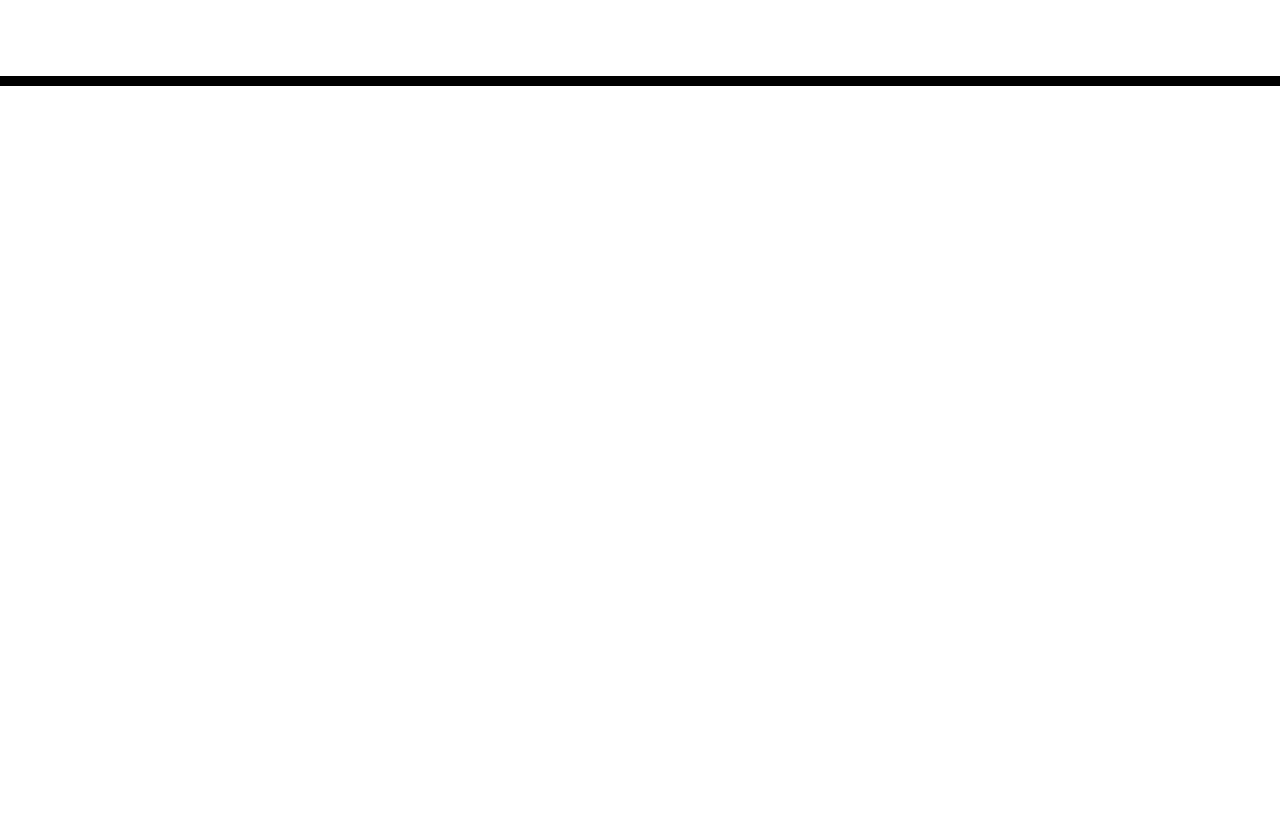
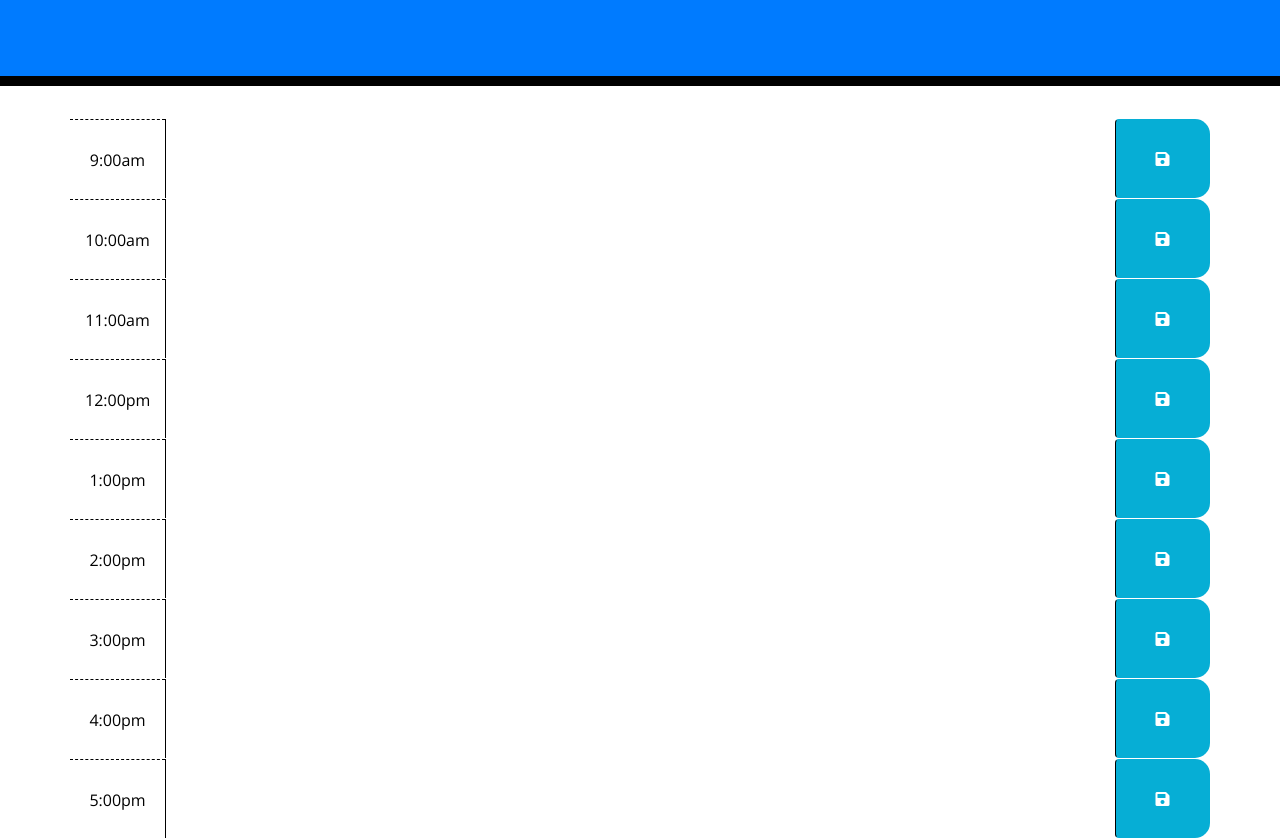
Before and after one commit to BriagasD98/Challenge-5-Work-Day-Scheduler, a plain HTML site: page Develop/index.html in a window 1280 px wide. Shown: the part 182-1020 px from the top of the page. Before the commit the page ends 800 px from the top, so only its background shows below. Drawn offline with nearby package versions, Linux system fonts and the light colour scheme; files that its build step writes are made by us from their sources.

Commit message:
index progress

```diff
--- a/Develop/index.html
+++ b/Develop/index.html
@@ -18,21 +18,105 @@
       href="https://fonts.googleapis.com/css?family=Open+Sans&display=swap"
       rel="stylesheet"
     />
-    <link rel="stylesheet" href="style.css" />
+    <link rel="stylesheet" href="./assets/style.css" />
     <title>Work Day Scheduler</title>
   </head>
 
   <body>
-    <header class="jumbotron">
-      <h1 class="display-3">Work Day Scheduler</h1>
+    <header class="jumbotron bg-primary">
+      <h1 class="display-3 font-weight-bold font-italic text-white">Work Day Scheduler</h1>
       <p class="lead">A simple calendar app for scheduling your work day</p>
-      <p id="currentDay" class="lead"></p>
+      <p id="currentDay" class="lead font-weight-bold text-white"></p>
     </header>
+
     <div class="container">
-      <!-- Timeblocks go here -->
+
+      <!-- Timeblocks Start -->
+      <div id="hour9" class="row time-block">
+        <div class="col-md-1 hour">
+            9:00am
+        </div>
+        <textarea class="col-md-10 description">
+        </textarea>
+        <button class="btn saveBtn col-md-1"><i class="fas fa-save"></i></button>
+      </div>
+
+      <div id="hour10" class="row time-block">
+        <div class="col-md-1 hour">
+            10:00am
+        </div>
+        <textarea class="col-md-10 description">
+        </textarea>
+        <button class="btn saveBtn col-md-1"><i class="fas fa-save"></i></button>
+      </div>
+
+      <div id="hour11" class="row time-block">
+        <div class="col-md-1 hour">
+            11:00am
+        </div>
+        <textarea class="col-md-10 description">
+        </textarea>
+        <button class="btn saveBtn col-md-1"><i class="fas fa-save"></i></button>
+      </div>
+
+      <div id="hour12" class="row time-block">
+        <div class="col-md-1 hour">
+            12:00pm
+        </div>
+        <textarea class="col-md-10 description">
+        </textarea>
+        <button class="btn saveBtn col-md-1"><i class="fas fa-save"></i></button>
+      </div>
+
+      <div id="hour13" class="row time-block">
+        <div class="col-md-1 hour">
+            1:00pm
+        </div>
+        <textarea class="col-md-10 description">
+        </textarea>
+        <button class="btn saveBtn col-md-1"><i class="fas fa-save"></i></button>
+      </div>
+
+      <div id="hour14" class="row time-block">
+        <div class="col-md-1 hour">
+            2:00pm
+        </div>
+        <textarea class="col-md-10 description">
+        </textarea>
+        <button class="btn saveBtn col-md-1"><i class="fas fa-save"></i></button>
+      </div>
+
+      <div id="hour15" class="row time-block">
+        <div class="col-md-1 hour">
+            3:00pm
+        </div>
+        <textarea class="col-md-10 description">
+        </textarea>
+        <button class="btn saveBtn col-md-1"><i class="fas fa-save"></i></button>
+      </div>
+
+      <div id="hour16" class="row time-block">
+        <div class="col-md-1 hour">
+            4:00pm
+        </div>
+        <textarea class="col-md-10 description">
+        </textarea>
+        <button class="btn saveBtn col-md-1"><i class="fas fa-save"></i></button>
+      </div>
+
+      <div id="hour17" class="row time-block">
+        <div class="col-md-1 hour">
+            5:00pm
+        </div>
+        <textarea class="col-md-10 description">
+        </textarea>
+        <button class="btn saveBtn col-md-1"><i class="fas fa-save"></i></button>
+      </div>
+      <!-- Time Blocks End -->
     </div>
 
     <script src="https://code.jquery.com/jquery-3.4.1.min.js"></script>
     <script src="https://cdnjs.cloudflare.com/ajax/libs/moment.js/2.24.0/moment.min.js"></script>
+    <script src="./assets/script.js"></script>
   </body>
 </html>
```
Also changed, not shown: Develop/assets/script.js (added).
